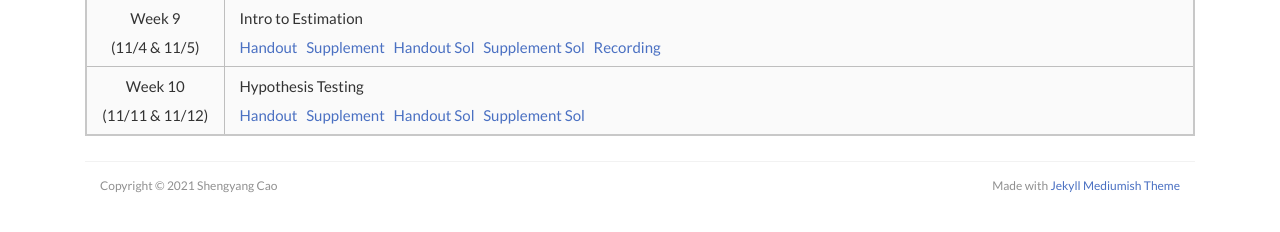
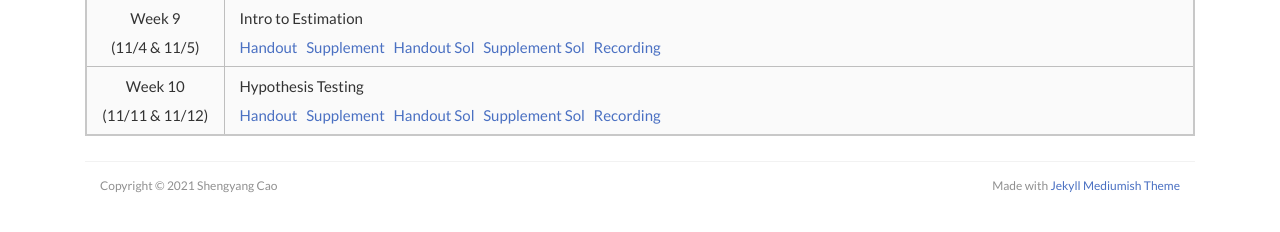
Before and after one commit to scaotravis/scaotravis.github.io, a Jekyll site: the page built from _pages/teaching/fa21-310.md, in a window 1280 px wide and 900 px high, scrolled down 896 px. Shown: the part 665-897 px from the top of the window. Built offline with Jekyll 4.4.1, drawn with Linux system fonts in a browser that asks for light colours; nearby versions of some CDN libraries; comment, search, counter and statistics services are not loaded.

Commit message:
update 310 page

```diff
--- a/_pages/teaching/fa21-310.md
+++ b/_pages/teaching/fa21-310.md
@@ -45,4 +45,4 @@ If you need any help installing Stata, here's a quick [installation guide]({{ si
 | Week 7 <br> (10/21 & 10/22) | Stata Q&A <br> [Supplement]({{ site.baseurl }}/downloads/teaching/fa21-310/310_fa21_supplement-7.pdf) &nbsp; [Supplement Sol]({{ site.baseurl }}/downloads/teaching/fa21-310/310_fa21_supplement-7_sol.pdf) &nbsp; [Recording](https://uwmadison.zoom.us/rec/share/jXUplEEvvBwIWue8LsencLS9vMoF5mRrJIFAR3R20edoaFyUeZhg0249R6-DRRwG.16IcOclie8m6Omxr) |
 | Week 8 <br> (10/28 & 10/29) | Sampling Distributions <br> [Handout](https://canvas.wisc.edu/courses/257051/files/20592151?wrap=1) &nbsp; [Supplement]({{ site.baseurl }}/downloads/teaching/fa21-310/310_fa21_supplement-8.pdf) &nbsp; [Handout Sol](https://canvas.wisc.edu/courses/257051/files/20592179?wrap=1) &nbsp; [Supplement Sol]({{ site.baseurl }}/downloads/teaching/fa21-310/310_fa21_supplement-8_sol.pdf) &nbsp; [Recording](https://uwmadison.zoom.us/rec/share/Lk_-YdLcJN0o8WpGF9suLKfusB2FMx8qKYZfjuQtiTDzp1fKweET0Lnr_nMzjZ4P.C6y3Nx3AXaIXO3Cx) |
 | Week 9 <br> (11/4 & 11/5) | Intro to Estimation <br> [Handout](https://canvas.wisc.edu/courses/257051/files/20592131?wrap=1) &nbsp; [Supplement]({{ site.baseurl }}/downloads/teaching/fa21-310/310_fa21_supplement-9.pdf) &nbsp; [Handout Sol](https://canvas.wisc.edu/courses/257051/files/20592182?wrap=1) &nbsp; [Supplement Sol]({{ site.baseurl }}/downloads/teaching/fa21-310/310_fa21_supplement-9_sol.pdf) &nbsp; [Recording](https://uwmadison.zoom.us/rec/share/ulGi2H7NQq_cFFSVPZCf_YCpY01Hftnv_9k6k_SS7UJknM_Y9a45dJYFQpb2MsYM.rwhj2QiuBVpeCOEx) |
-| Week 10 <br> (11/11 & 11/12) | Hypothesis Testing <br> [Handout](https://canvas.wisc.edu/courses/257051/files/20592149?wrap=1) &nbsp; [Supplement]({{ site.baseurl }}/downloads/teaching/fa21-310/310_fa21_supplement-10.pdf) &nbsp; [Handout Sol](https://canvas.wisc.edu/courses/257051/files/20592185?wrap=1) &nbsp; [Supplement Sol]({{ site.baseurl }}/downloads/teaching/fa21-310/310_fa21_supplement-10_sol.pdf) |
+| Week 10 <br> (11/11 & 11/12) | Hypothesis Testing <br> [Handout](https://canvas.wisc.edu/courses/257051/files/20592149?wrap=1) &nbsp; [Supplement]({{ site.baseurl }}/downloads/teaching/fa21-310/310_fa21_supplement-10.pdf) &nbsp; [Handout Sol](https://canvas.wisc.edu/courses/257051/files/20592185?wrap=1) &nbsp; [Supplement Sol]({{ site.baseurl }}/downloads/teaching/fa21-310/310_fa21_supplement-10_sol.pdf) &nbsp; [Recording](https://uwmadison.zoom.us/rec/share/zlgvfBdkk3-HQaV15TijN-oia2QfbPsAqzk8NoDbXnSIzBCW86uIkcbogCbWd2PR.e29_rqufMydhO1N7) |
```
Also changed, not shown: 2 other files.
